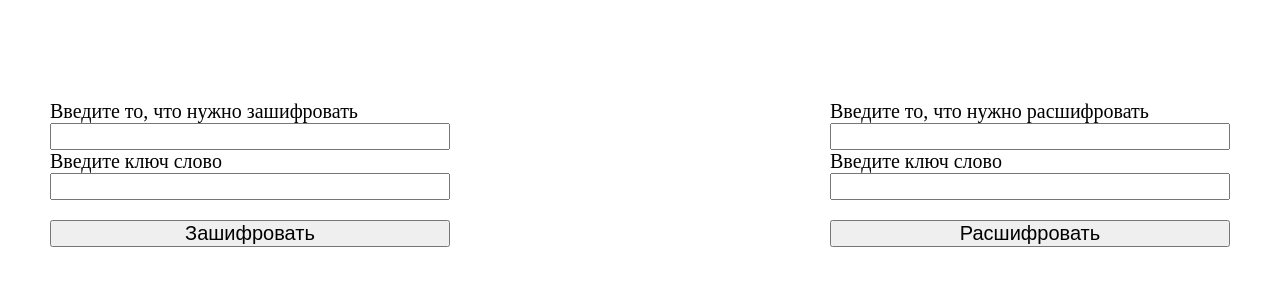
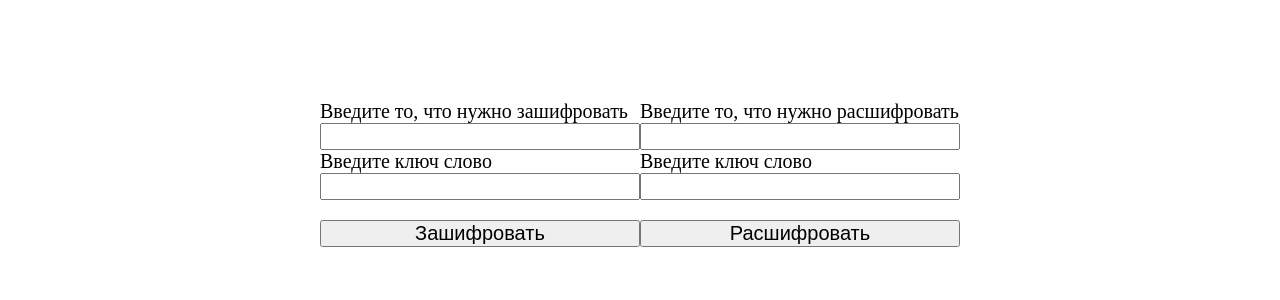
Before and after one commit to DrPoseidon/Encrypt_lab1, a Vue app: page / in a window 1280 px wide. Shown: the top 300 px of the page. Built offline with nearby package versions, Linux system fonts and the light colour scheme.

Commit message:
second commit

```diff
--- a/src/components/Main.vue
+++ b/src/components/Main.vue
@@ -111,7 +111,7 @@ export default {
   flex-direction: row;
   align-items: center;
   justify-content: space-between;
-  margin: 100px 50px;
+  margin: 100px 25%;
   font-size: 20px;
 }
 .item {
```
